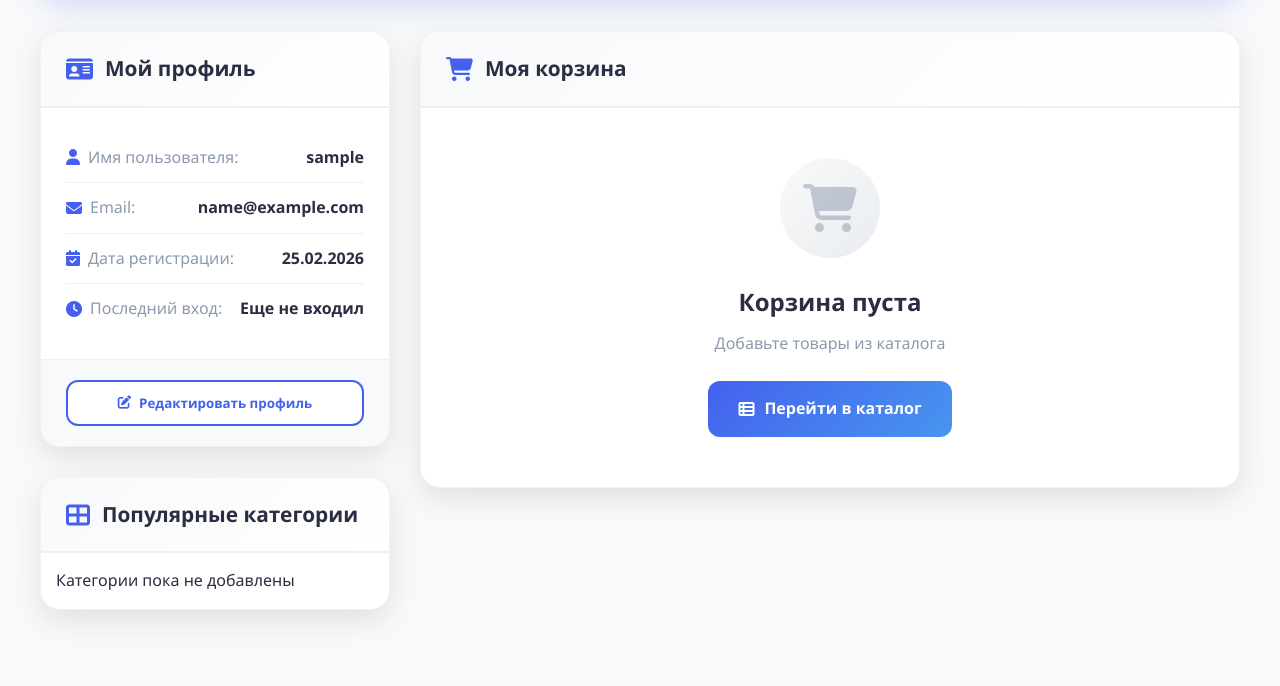
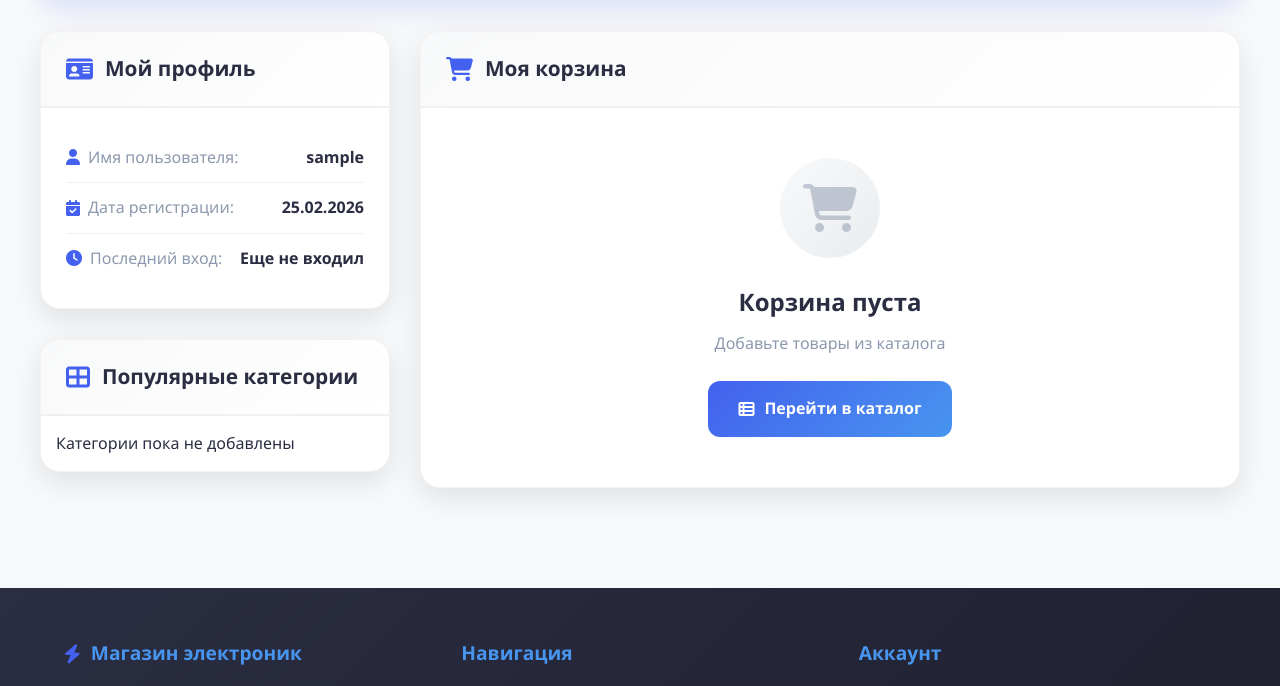
Before and after one commit to DaCheb1/Project, a Django app: page /user/account/ in a window 1280 px wide. Shown: the part 433-1119 px from the top of the page. Run offline with Django 5.2, Linux system fonts and the light colour scheme; the visitor is signed in with stand-in values (Sample User, id 1); data comes from the database, SQL or seed files in the repository; data that the repository does not hold is empty.

Commit message:
Исправлен личный кабинет

```diff
--- a/templates/account.html
+++ b/templates/account.html
@@ -44,10 +44,6 @@
                         <span class="info-value">{{ user.username }}</span>
                     </div>
                     <div class="info-row">
-                        <span class="info-label"><i class="fas fa-envelope"></i> Email:</span>
-                        <span class="info-value">{{ user.email|default:"Не указан" }}</span>
-                    </div>
-                    <div class="info-row">
                         <span class="info-label"><i class="fas fa-calendar-check"></i> Дата регистрации:</span>
                         <span class="info-value">{{ date_joined|date:"d.m.Y" }}</span>
                     </div>
@@ -55,11 +51,6 @@
                         <span class="info-label"><i class="fas fa-clock"></i> Последний вход:</span>
                         <span class="info-value">{{ last_login|date:"d.m.Y H:i"|default:"Еще не входил" }}</span>
                     </div>
-                </div>
-                <div class="profile-actions">
-                    <button class="btn-edit-profile" onclick="alert('Функция в разработке!')">
-                        <i class="fas fa-edit"></i> Редактировать профиль
-                    </button>
                 </div>
             </div>
 
@@ -130,7 +121,7 @@
                             <p class="item-total">Итого: <strong>{{ item.get_total_price }} ₽</strong></p>
                             <p class="item-category">{{ item.product.category.title|default:"Без категории" }}</p>
                         </div>
-                        <!-- Форма удаления (не вызывает переход на товар) -->
+                        <!-- Форма удаления -->
                         <form action="{% url 'remove_from_basket' %}" method="post" class="remove-form" onclick="event.stopPropagation();">
                             {% csrf_token %}
                             <input type="hidden" name="item_id" value="{{ item.id }}">
@@ -396,35 +387,6 @@
 .info-value {
     font-weight: 600;
     color: var(--text);
-}
-
-.profile-actions {
-    padding: 20px 25px;
-    background: #f8f9fa;
-    border-top: 1px solid #f0f0f0;
-}
-
-.btn-edit-profile {
-    width: 100%;
-    padding: 12px;
-    background: white;
-    border: 2px solid var(--primary);
-    color: var(--primary);
-    border-radius: 12px;
-    font-weight: 700;
-    cursor: pointer;
-    display: flex;
-    align-items: center;
-    justify-content: center;
-    gap: 8px;
-    transition: all 0.3s ease;
-}
-
-.btn-edit-profile:hover {
-    background: var(--primary);
-    color: white;
-    transform: translateY(-2px);
-    box-shadow: 0 5px 15px rgba(67, 97, 238, 0.2);
 }
 
 /* Категории */
@@ -822,10 +784,15 @@
 </style>
 
 <script>
-// Предотвращаем всплытие клика для форм удаления
-document.querySelectorAll('.remove-form').forEach(form => {
-    form.addEventListener('click', function(e) {
-        e.stopPropagation();
+// Кликабельные товары в корзине
+document.addEventListener('DOMContentLoaded', function() {
+    document.querySelectorAll('.basket-item[data-product-url]').forEach(item => {
+        item.addEventListener('click', function(e) {
+            // Не переходим, если клик был по форме удаления
+            if (!e.target.closest('.remove-form')) {
+                window.location.href = this.dataset.productUrl;
+            }
+        });
     });
 });
 
```
